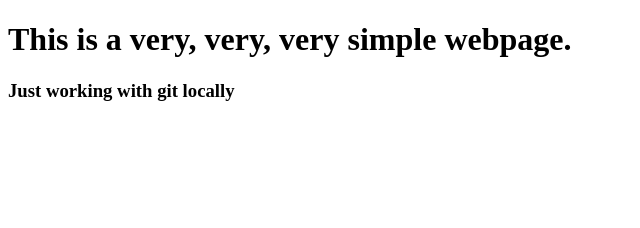
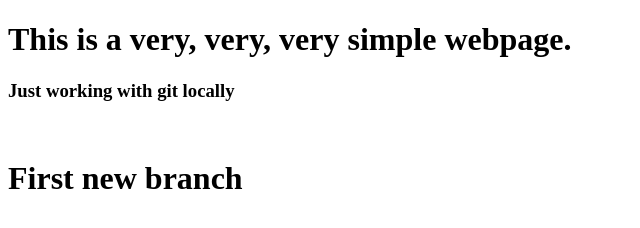
Before and after one commit to aprobert-li/playground, a plain HTML site: page index.html in a window 1280 px wide. Shown: the whole page, without its empty margins (0-640 px from the left). Drawn offline with Linux system fonts and the light colour scheme.

Commit message:
new branch created called first_edits

```diff
--- a/index.html
+++ b/index.html
@@ -7,6 +7,8 @@
 
 	<h1>This is a very, very, very simple webpage.</h1>
 	<h3>Just working with git locally</h3>
+	<br>
+	<h1>First new branch</h1>
 
 </body>
 </html>
```
